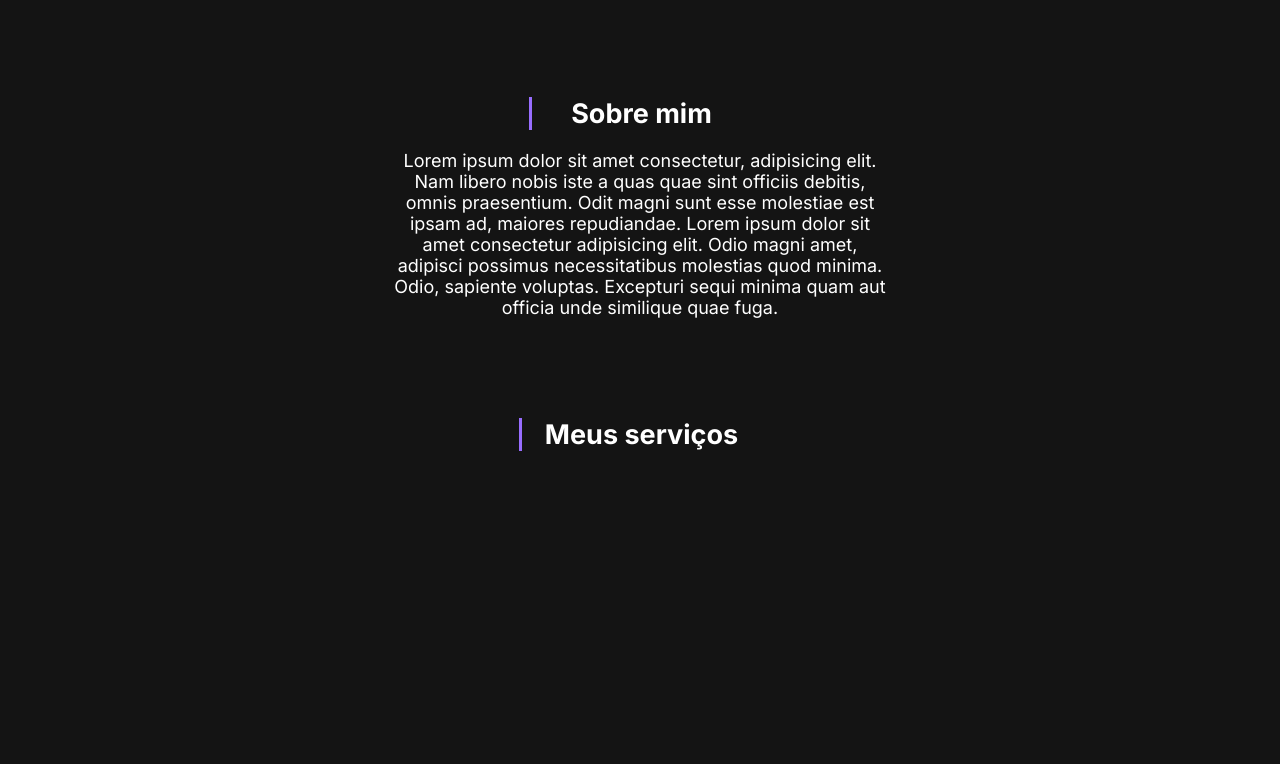
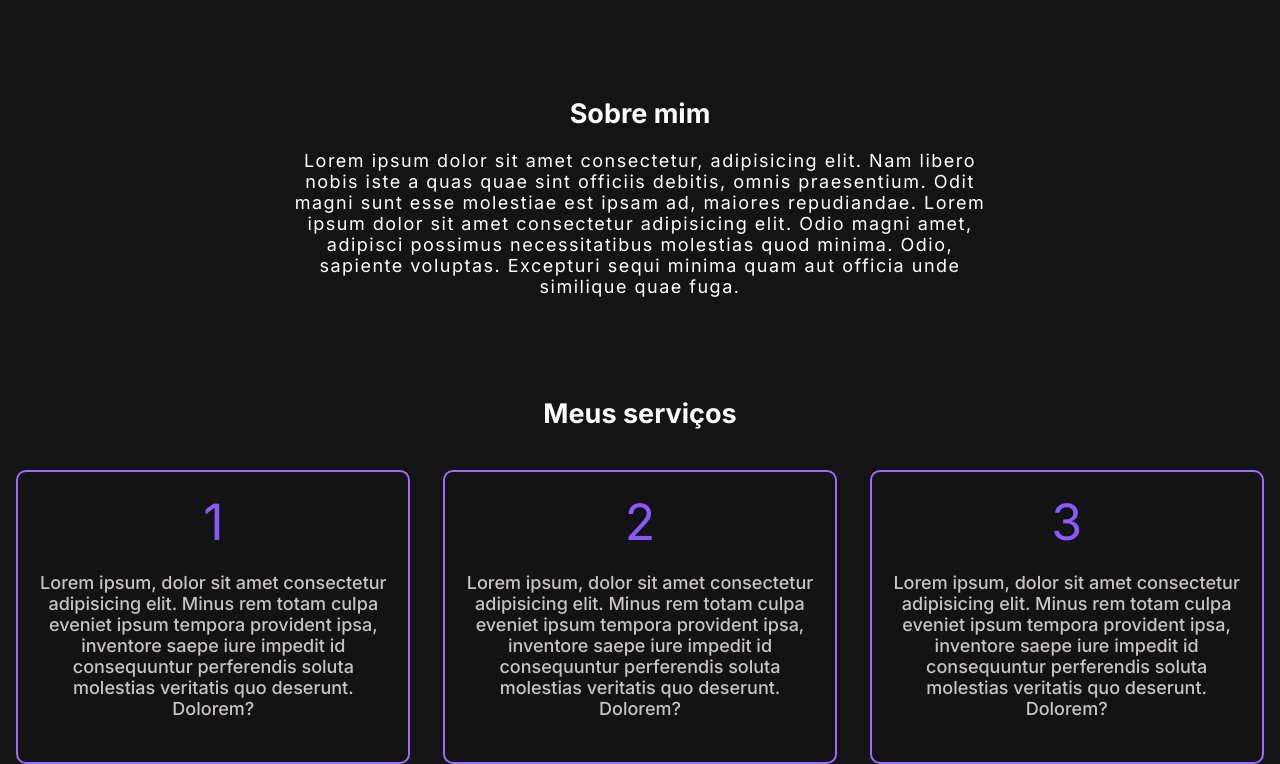
Before and after one commit to KauanAlvz/portifolio, a plain HTML site: page index.html in a window 1280 px wide. Shown: the part 391-1155 px from the top of the page. Before the commit the page ends 842 px from the top, so only its background shows below. Drawn offline with Linux system fonts and the light colour scheme.

Commit message:
seção serviços.
Feito seção de serviços do site.

```diff
--- a/index.html
+++ b/index.html
@@ -46,6 +46,32 @@
     </section>
     <section class="servicos">
         <h2>Meus serviços</h2>
+        <div class="servicos-container">
+            <div class="card1">
+                <div class="top">
+                    <p>1</p>
+                </div>
+                <div class="bottom">
+                    <p>Lorem ipsum, dolor sit amet consectetur adipisicing elit. Minus rem totam culpa eveniet ipsum tempora provident ipsa, inventore saepe iure impedit id consequuntur perferendis soluta molestias veritatis quo deserunt. Dolorem?</p>
+                </div>
+            </div>
+            <div class="card1">
+                <div class="top">
+                    <p>2</p>
+                </div>
+                <div class="bottom">
+                    <p>Lorem ipsum, dolor sit amet consectetur adipisicing elit. Minus rem totam culpa eveniet ipsum tempora provident ipsa, inventore saepe iure impedit id consequuntur perferendis soluta molestias veritatis quo deserunt. Dolorem?</p>
+                </div>
+            </div>
+            <div class="card1">
+                <div class="top">
+                    <p>3</p>
+                </div>
+                <div class="bottom">
+                    <p>Lorem ipsum, dolor sit amet consectetur adipisicing elit. Minus rem totam culpa eveniet ipsum tempora provident ipsa, inventore saepe iure impedit id consequuntur perferendis soluta molestias veritatis quo deserunt. Dolorem?</p>
+                </div>
+            </div>
+        </div>
     </section>
 </body>
 </html>
--- a/style/main.css
+++ b/style/main.css
@@ -26,22 +26,23 @@ main .container{
     margin-bottom: 100px;
 }
 .sobre h2{
-    display: block;
-    margin: 0 auto;
+    text-align: center;
     margin-bottom: 20px;
-    width: 220px;
-    border-left: 3px solid var(--color1);
 }
 .sobre p{
-    width: 500px;
+    width: 700px;
     margin: auto;
+    letter-spacing: 1.5px;
 }
 .servicos h2{
-    display: block;
-    margin: 0 auto;
-    width: 240px;
-    border-left: 3px solid var(--color1);
     text-align: center;
+    margin-bottom: 40px;
+}
+.servicos-container{
+    display: grid;
+    grid-template-columns: 1fr 1fr 1fr;
+    align-items: center;
+    justify-items: center;
 }
 @media (max-width: 900px) {
     main p{
--- a/style/style.css
+++ b/style/style.css
@@ -5,7 +5,7 @@
     --color1: #986DFF;
     --color2: #8a58ff;
     --selection: #b08eff;
-    --color3: #4a484b;
+    --color3: #c7c4c4;
     --bg: #141414;
 }
 *{
@@ -46,3 +46,22 @@ body{
 .button1:hover{
     opacity: 0.8;
 }
+.card1{
+    height: 250px;
+    width: 350px;
+    border-radius: 10px;
+    border: 2px solid var(--color1);
+    padding: 20px;
+    background-color: #131313;
+}
+.card1 .top{
+    text-align: center;
+    font-size: 5.0rem;
+    margin-bottom: 20px;
+    color: var(--color2);
+}
+.card1 .bottom{
+    text-align: center;
+    color: var(--color3);
+    font-weight: 500;
+}
```
